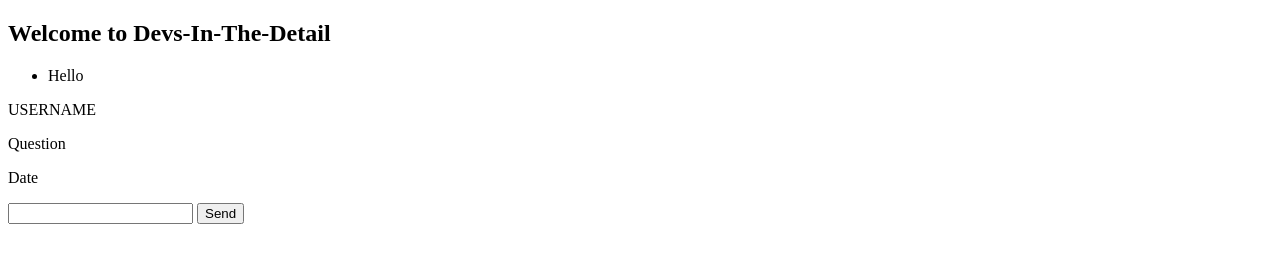
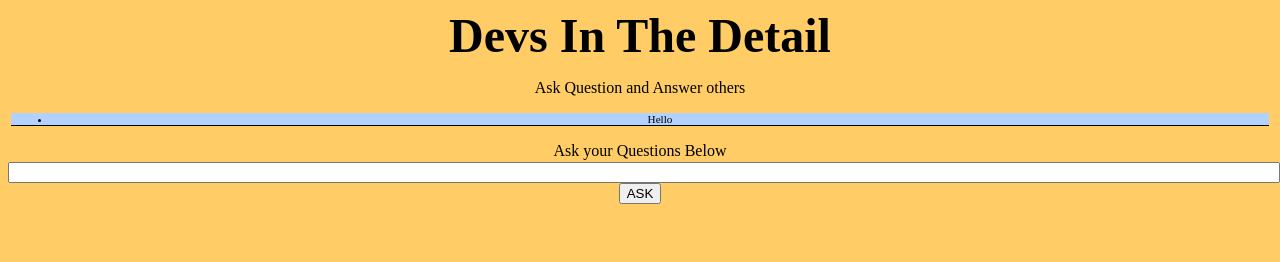
Before and after one commit to fcscripters/Devs-In-The-Detail, a website: page index.html in a window 1280 px wide. Drawn offline with nearby package versions, Linux system fonts and the light colour scheme; no server answers.

Commit message:
home page styling

```diff
--- a/index.html
+++ b/index.html
@@ -4,21 +4,21 @@
 <head>
     <meta charset="utf-8">
     <title>Devs-In-The-Detail</title>
+    <link rel="stylesheet" href="../main.css" charset="utf-8">
 </head>
 
 <body>
-    <h2>Welcome to Devs-In-The-Detail</h2>
+    <h2>Devs In The Detail</h2>
+    <p>Ask Question and Answer others</p>
     <ul id="messages">
         <li id="li1">Hello</li>
     </ul>
     <div class="question">
-        <p>USERNAME</p>
-        <p id="question1">Question</p>
-        <p>Date</p>
+        <p id="question1">Ask your Questions Below</p>
     </div>
 
         <input id="questionInput" autocomplete="off" />
-        <button id="sendQuestion">Send</button>
+        <button id="sendQuestion">ASK</button>
 
     <script src="/socket.io/socket.io.js"></script>
     <script>
--- /dev/null
+++ b/main.css
@@ -0,0 +1,45 @@
+body {
+  font-family: Futura ;
+  background-color: #FFCC66;
+  text-align: center;
+
+}
+h2 {
+  font-size: 3em;
+  text-align: center;
+  margin: 0.1em;
+
+}
+.header p{
+  font-size: 1.5em;
+  text-align: center;
+}
+#question1{
+  margin-bottom: 2px;
+}
+
+#messages{
+  font-size: 0.7em;
+  margin: 0.2em;
+  text-align: center;
+  border-bottom: 1px black solid;
+  margin: 0.25em;
+  background-color: #B2D1FF;
+}
+.question{
+  text-align: center;
+}
+.ask{
+  text-align: center;
+}
+#sendQuestion{
+  text-align: center;
+}
+#questionInput{
+  text-align: center;
+  width:100%;
+}
+
+.button {
+  border-bottom: 1px black solid;
+}
```
